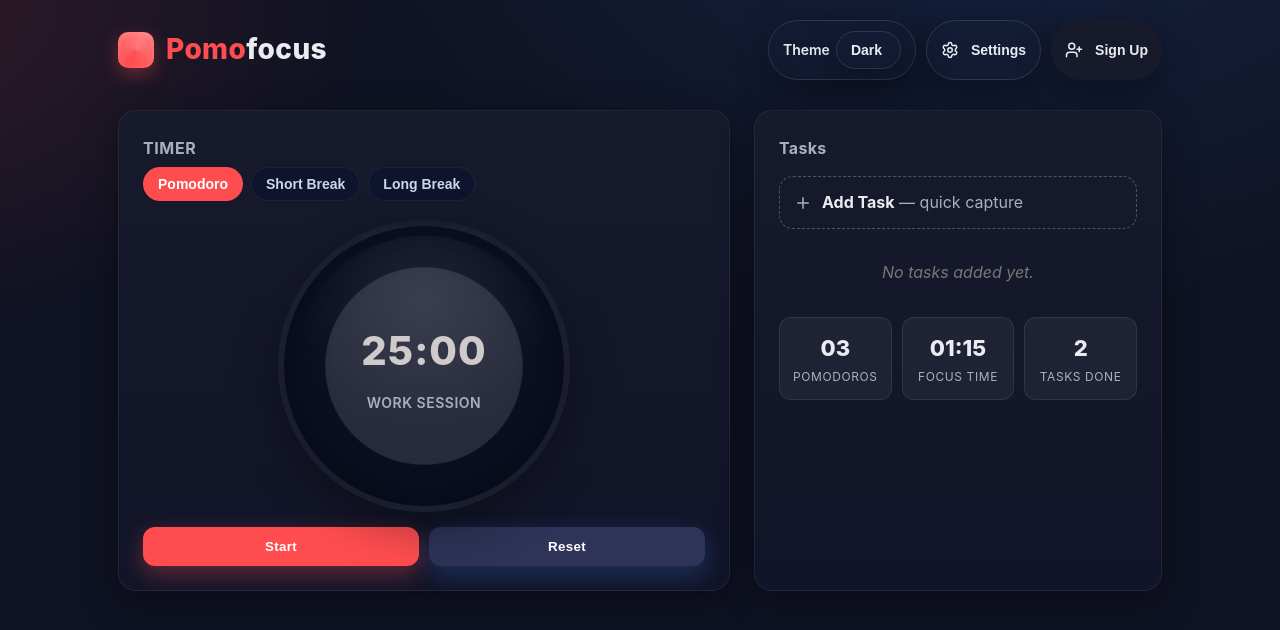
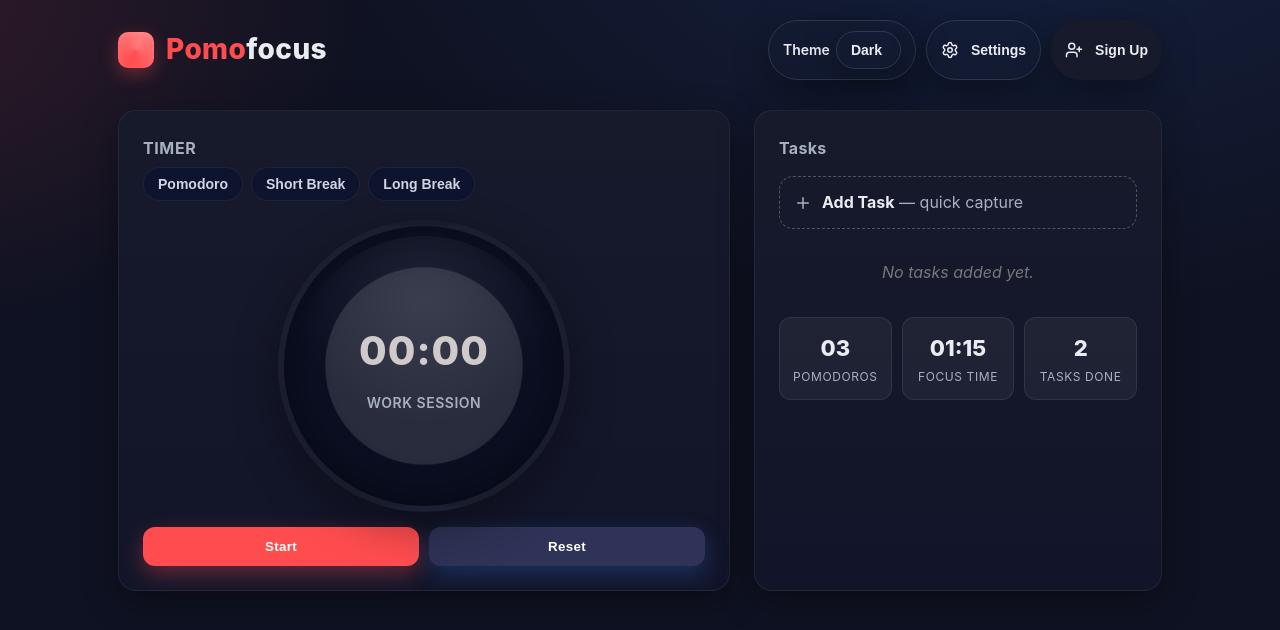
Before and after one commit to Faiqwaseem/pomodoro, a React (Vite) app in the folder my-pomofocus/: page / in a window 1280 px wide. Shown: the top 630 px of the page. Built offline with nearby package versions, Linux system fonts and the light colour scheme.

Commit message:
button active is click

```diff
--- a/my-pomofocus/src/components/Main.jsx
+++ b/my-pomofocus/src/components/Main.jsx
@@ -1,19 +1,21 @@
 import React, { useState, useEffect } from 'react'
 import { PiDotsThreeOutlineVerticalFill } from "react-icons/pi";
-
+import { MdDeleteForever } from "react-icons/md";
+import { RiEdit2Fill } from "react-icons/ri";
 const Main = () => {
-    const [modes, setModes] = useState(25);
+    const [modes, setModes] = useState(0);
     const [session, setSession] = useState("WORK SESSION");
     const [timeLeft, setTimeLeft] = useState(modes * 60);
-    const [isRunning, setIsRunning] = useState(false);
     const [modalAddTask, setModalAddTask] = useState(false)
+    const [isRunning, setIsRunning] = useState(null);
     const [taskName, setTaskName] = useState("")
+    const [isActive, setIsActive] = useState("")
     const [task, setTask] = useState(() => {
         const saved = localStorage.getItem("task");
         return saved ? JSON.parse(saved) : [];
     })
 
-    console.log(task)
+
 
 
 
@@ -52,18 +54,26 @@
         }
     }, [timeLeft, isRunning]);
 
+    const minutes = Math.floor(timeLeft / 60);
+    const seconds = timeLeft % 60;
+    console.log(timeLeft)
+    function pomo() {
 
-
-    function pomo() {
         setModes(1)
+        console.log(timeLeft)
         setSession("WORK SESSION")
+        setIsActive('pomo')
         setIsRunning(false);
     }
 
-    function ShortBreak() {
+    function shortBreak() {
         setModes(1)
         setSession("BREAK SESSION")
         setIsRunning(false)
+        setIsActive('shortBreak');
+
+        timeLeft == 0 ? pomo() : null
+
     }
 
 
@@ -71,10 +81,10 @@
         setModes(30)
         setSession("LONG BREAK SESSION")
         setIsRunning(false);
+        setIsActive('longBreak')
     }
 
-    const minutes = Math.floor(timeLeft / 60);
-    const seconds = timeLeft % 60;
+
 
     function handleStart() {
 
@@ -126,13 +136,13 @@
                 </h2>
 
                 <div className="modes" role="tablist" aria-label="Timer modes">
-                    <button onClick={pomo} className="tab active" role="tab" aria-selected="true">
+                    <button onClick={pomo} className={`tab ${isActive === 'pomo' ? 'active' : ""}`}>
                         Pomodoro
                     </button>
-                    <button onClick={ShortBreak} className="tab" role="tab" aria-selected="false">
+                    <button onClick={shortBreak} className={`tab ${isActive === 'shortBreak' ? 'active' : ""}`}>
                         Short Break
                     </button>
-                    <button onClick={longBreak} className="tab" role="tab" aria-selected="false">
+                    <button onClick={longBreak} className={`tab ${isActive === 'longBreak' ? 'active' : ""}`}>
                         Long Break
                     </button>
                 </div>
@@ -258,9 +268,9 @@
                             <span className="task-meta">2/4 <PiDotsThreeOutlineVerticalFill /></span>
 
                         </div>
-                        {/* <div className="progress" aria-hidden="true">
+                        <div className="progress" aria-hidden="true">
                             <span></span>
-                        </div> */}
+                        </div>
                     </article>
                     ))
                 }
```
